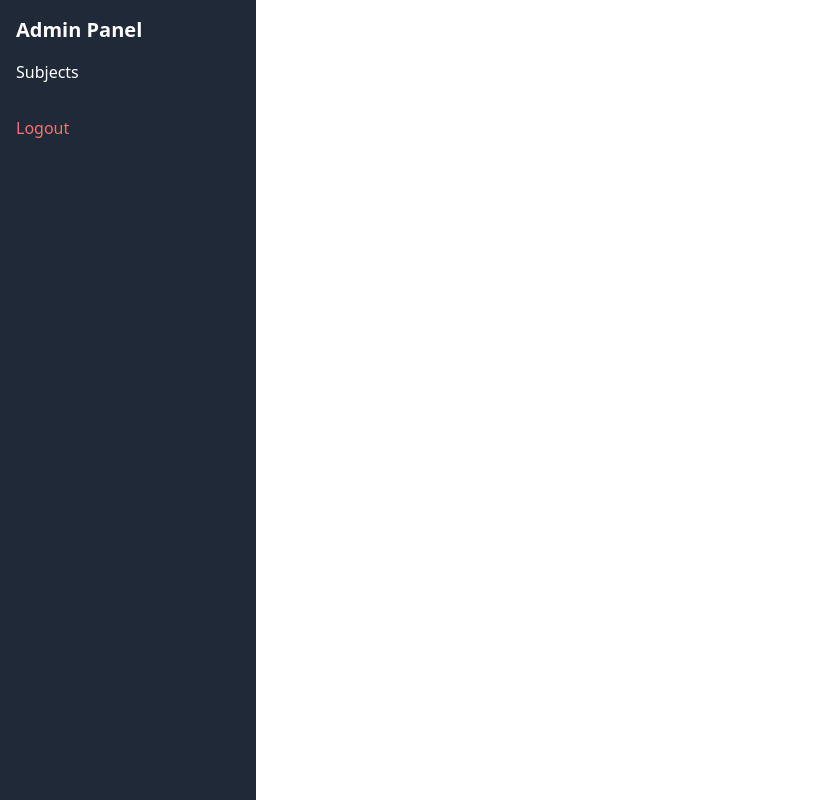
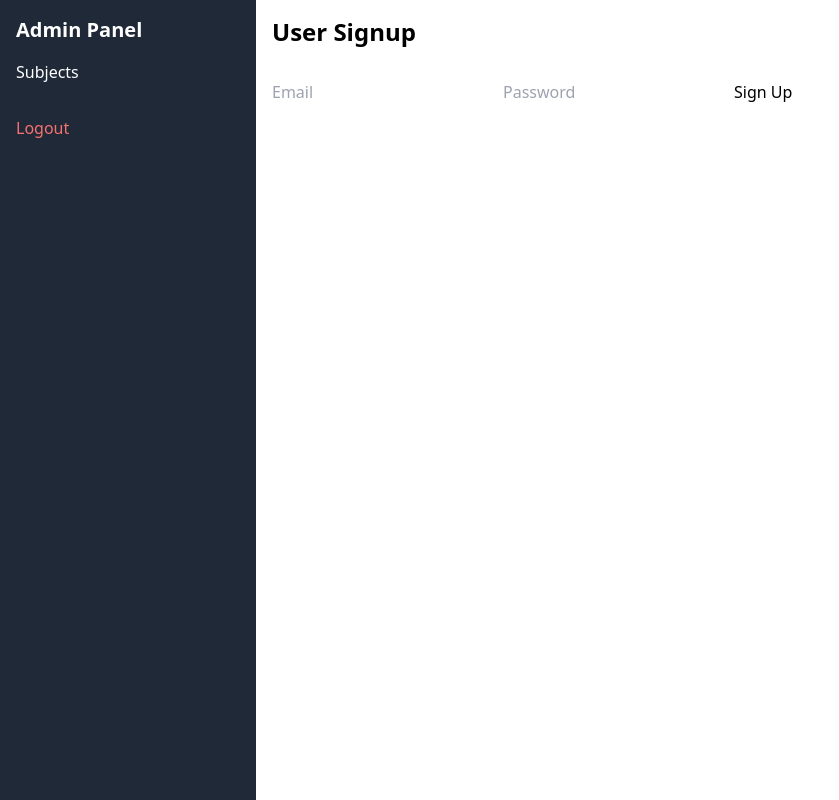
Before and after one commit to btechng/elearning_admin_dashboard, a React (Vite) app: page /signup in a window 1280 px wide. Shown: the whole page, without its empty margins (0-839 px from the left). Built offline with nearby package versions, Linux system fonts and the light colour scheme.

Commit message:
Add signup page, routes, and user role support

```diff
--- a/src/App.jsx
+++ b/src/App.jsx
@@ -3,6 +3,7 @@ import { Routes, Route, Navigate, useLocation } from "react-router-dom";
 import Sidebar from "./components/Sidebar";
 import Subjects from "./pages/Subjects";
 import Login from "./pages/Login";
+import Signup from "./pages/Signup";
 
 const ProtectedRoute = ({ children }) => {
   const token = localStorage.getItem("token");
@@ -19,6 +20,7 @@ export default function App() {
       <div className="flex-1 p-4">
         <Routes>
           <Route path="/login" element={<Login />} />
+          <Route path="/signup" element={<Signup />} />
           <Route
             path="/"
             element={
--- a/src/pages/Login.jsx
+++ b/src/pages/Login.jsx
@@ -27,7 +27,7 @@ export default function Login() {
   return (
     <div className="flex h-screen items-center justify-center bg-gray-100">
       <div className="bg-white p-8 shadow rounded w-full max-w-md">
-        <h2 className="text-2xl font-bold mb-4">Admin Login</h2>
+        <h2 className="text-2xl font-bold mb-4">Login</h2>
         <input
           type="email"
           name="email"
@@ -48,6 +48,12 @@ export default function Login() {
         >
           Login
         </button>
+        <p>
+          Don't have an account?{" "}
+          <a href="/signup" className="text-blue-500">
+            Sign up
+          </a>
+        </p>
       </div>
     </div>
   );
--- /dev/null
+++ b/src/pages/Signup.jsx
@@ -0,0 +1,47 @@
+// src/pages/Signup.jsx
+import React, { useState } from "react";
+import axios from "axios";
+import { useNavigate } from "react-router-dom";
+
+export default function Signup() {
+  const [email, setEmail] = useState("");
+  const [password, setPassword] = useState("");
+  const navigate = useNavigate();
+
+  const handleSignup = async (e) => {
+    e.preventDefault();
+    try {
+      await axios.post(
+        "https://elearning-backend-sdhd.onrender.com/api/auth/register",
+        {
+          email,
+          password,
+          role: "user", // 👈 regular user by default
+        }
+      );
+      navigate("/login");
+    } catch (err) {
+      alert("Signup failed");
+    }
+  };
+
+  return (
+    <div>
+      <h2 className="text-2xl font-bold mb-4">User Signup</h2>
+      <form onSubmit={handleSignup} className="space-y-4">
+        <input
+          value={email}
+          onChange={(e) => setEmail(e.target.value)}
+          placeholder="Email"
+        />
+        <input
+          type="password"
+          value={password}
+          onChange={(e) => setPassword(e.target.value)}
+          placeholder="Password"
+        />
+        <button type="submit">Sign Up</button>
+      </form>
+    </div>
+  );
+}
```
